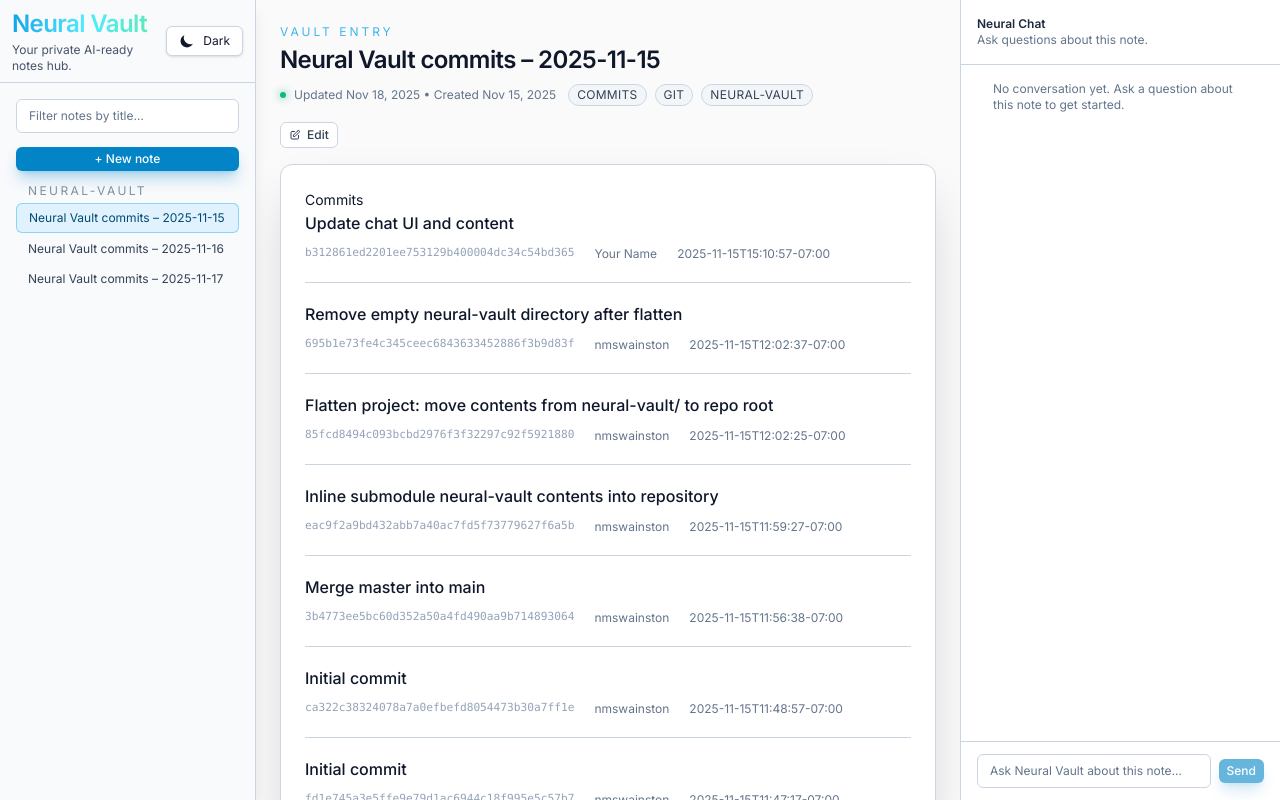
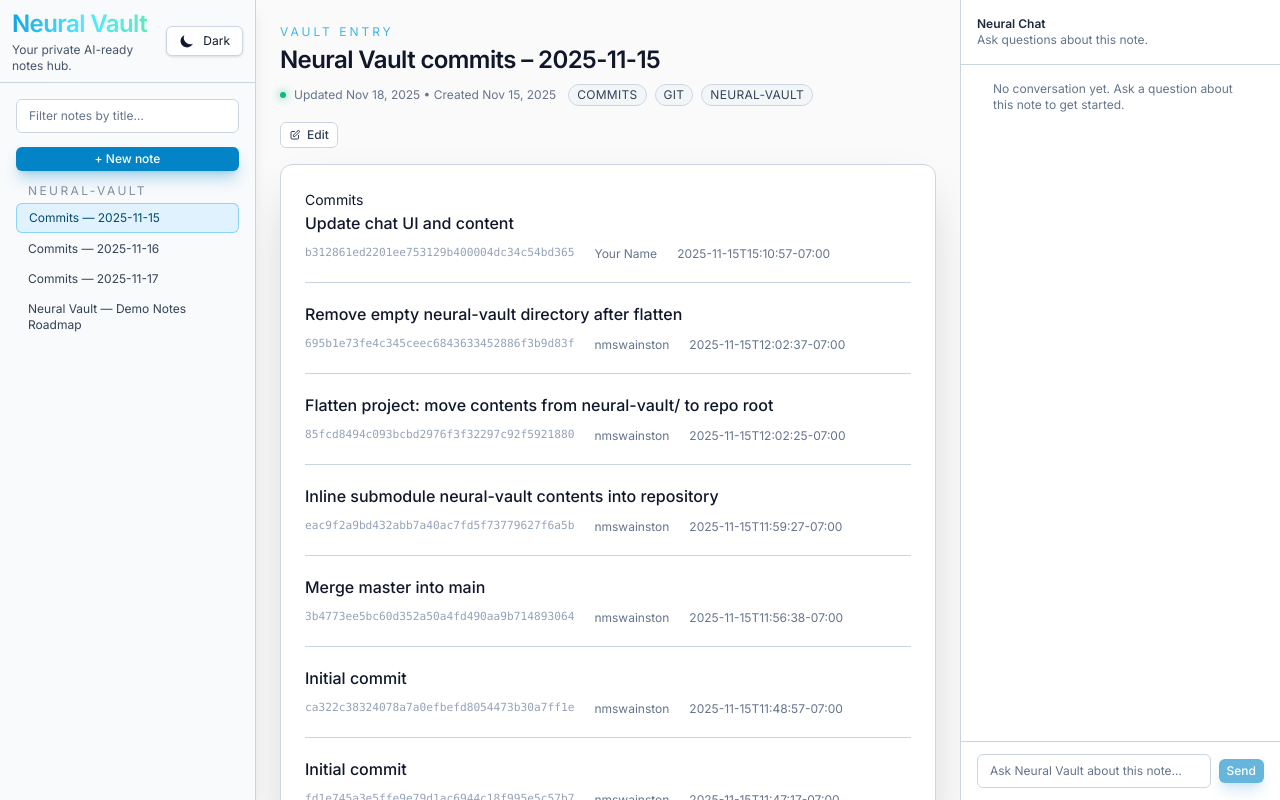
Before and after one commit to nmswainston/Neural-Vault, a Next.js app: page /notes/neural-vault/commits-2025-11-15 in a window 1280 px wide. Built offline with nearby package versions, Linux system fonts and the light colour scheme.

Commit message:
feat: add local demo repo and sidebar loading state

```diff
--- a/src/app/api/notes/route.ts
+++ b/src/app/api/notes/route.ts
@@ -1,5 +1,5 @@
 import { NextResponse } from "next/server"
-import { createNote } from "@/lib/notes"
+import { createNote, getAllNotes } from "@/lib/notes"
 
 function slugify(input: string): string {
 	// Basic slugify: lowercase, remove non-word, replace spaces/hyphens with single hyphen
@@ -11,6 +11,18 @@ function slugify(input: string): string {
 		.replace(/[^a-z0-9\s-]/g, "")
 		.replace(/[\s_-]+/g, "-")
 		.replace(/^-+|-+$/g, "")
+}
+
+// GET /api/notes
+// Returns all notes
+export async function GET() {
+	try {
+		const notes = await getAllNotes()
+		return NextResponse.json(notes)
+	} catch (error) {
+		const message = error instanceof Error ? error.message : "Unknown error"
+		return NextResponse.json({ error: message }, { status: 500 })
+	}
 }
 
 // POST /api/notes
--- a/src/app/notes/[...slug]/page.tsx
+++ b/src/app/notes/[...slug]/page.tsx
@@ -24,7 +24,7 @@ export default async function NotePage({ params }: PageProps) {
           <p className="text-xs text-slate-400 dark:text-slate-400">
             The requested entry could not be located in the vault.
           </p>
-          <Link href="/notes" className="mt-3 inline-block">
+          <Link href="/" className="mt-3 inline-block">
             <Button variant="secondary" size="sm">
               Return to notes
             </Button>
--- a/src/components/layout/Sidebar.tsx
+++ b/src/components/layout/Sidebar.tsx
@@ -1,8 +1,48 @@
-import { getAllNotes } from "@/lib/notes"
+
+"use client"
+
+import { useEffect, useState } from "react"
 import SidebarClient from "./SidebarClient"
+import type { Note } from "@/data/types"
+import { getAllNotes } from "@/data/repo"
 
-export default async function Sidebar() {
-  const notes = await getAllNotes()
+export default function Sidebar() {
+  const [notes, setNotes] = useState<Note[]>([])
+  const [loading, setLoading] = useState(true)
+
+  useEffect(() => {
+    let active = true
+    ;(async () => {
+      try {
+        const data = await getAllNotes()
+        if (active) setNotes(data)
+      } finally {
+        if (active) setLoading(false)
+      }
+    })()
+
+    return () => {
+      active = false
+    }
+  }, [])
+
+  if (loading) {
+    return (
+      <aside className="w-64 border-r border-slate-300 bg-slate-50 backdrop-blur-xl shadow-lg dark:border-slate-800 dark:bg-slate-900/80 dark:shadow-xl dark:shadow-black/40 dark:ring-1 dark:ring-slate-800 flex flex-col h-screen shrink-0">
+        <div className="flex items-center gap-2 px-3 py-2 border-b border-slate-300 dark:border-slate-800">
+          <div className="flex-1">
+            <div className="h-6 w-32 rounded bg-slate-200/80 dark:bg-slate-800/80" />
+            <div className="mt-2 h-3 w-40 rounded bg-slate-200/70 dark:bg-slate-800/70" />
+          </div>
+        </div>
+        <div className="flex-1 overflow-y-auto p-4 space-y-3">
+          <div className="h-8 rounded bg-slate-200/70 dark:bg-slate-800/70" />
+          <div className="h-8 rounded bg-slate-200/70 dark:bg-slate-800/70" />
+          <div className="h-20 rounded bg-slate-200/60 dark:bg-slate-800/60" />
+        </div>
+      </aside>
+    )
+  }
 
   return <SidebarClient notes={notes} />
 }
--- a/src/components/layout/SidebarClient.tsx
+++ b/src/components/layout/SidebarClient.tsx
@@ -3,7 +3,7 @@
 import { useState, useMemo } from "react"
 import Link from "next/link"
 import { usePathname } from "next/navigation"
-import type { Note } from "@/lib/notes"
+import type { Note } from "@/data/types"
 import { Button } from "@/components/ui/Button"
 import { Input } from "@/components/ui/Input"
 import ThemeToggle from "./ThemeToggle"
--- /dev/null
+++ b/src/data/mock/notes.ts
@@ -0,0 +1,79 @@
+import type { Note } from "@/data/types"
+
+export const seedNotes: Note[] = [
+  {
+    title: "Neural Vault — Demo Notes Roadmap",
+    slug: "neural-vault/demo-roadmap",
+    tags: ["demo", "ux", "architecture"],
+    createdAt: "2025-11-14T09:18:22.000Z",
+    updatedAt: "2025-11-18T16:04:11.000Z",
+    content: [
+      "# Neural Vault Demo Roadmap",
+      "",
+      "This vault is a **client-side demo**. Notes are persisted in `localStorage` and loaded with a small artificial delay to simulate real apps.",
+      "",
+      "## Principles",
+      "",
+      "- Keep UI responsive, show realistic loading states",
+      "- No network requests",
+      "- Changes persist across reloads",
+      "",
+      "## Next",
+      "",
+      "- Add a notes list page (optional)",
+      "- Improve mock chat summaries",
+    ].join("\n"),
+  },
+  {
+    title: "Commits — 2025-11-15",
+    slug: "neural-vault/commits-2025-11-15",
+    tags: ["changelog", "notes"],
+    createdAt: "2025-11-15T08:03:10.000Z",
+    updatedAt: "2025-11-15T08:03:10.000Z",
+    content: [
+      "# Commits — 2025-11-15",
+      "",
+      "- Added polished sidebar navigation",
+      "- Improved note rendering and metadata formatting",
+      "- Added edit flow for notes",
+      "",
+      "## Observations",
+      "",
+      "The UI feels snappy when data is local, but the demo should still show small loading delays so it feels realistic.",
+    ].join("\n"),
+  },
+  {
+    title: "Commits — 2025-11-16",
+    slug: "neural-vault/commits-2025-11-16",
+    tags: ["changelog", "ui"],
+    createdAt: "2025-11-16T10:41:55.000Z",
+    updatedAt: "2025-11-16T10:41:55.000Z",
+    content: [
+      "# Commits — 2025-11-16",
+      "",
+      "- Tightened spacing and typography across pages",
+      "- Improved empty states for first-run experience",
+      "",
+      "## Notes",
+      "",
+      "When shipping a demo, prioritize **predictable behavior** over cleverness.",
+    ].join("\n"),
+  },
+  {
+    title: "Commits — 2025-11-17",
+    slug: "neural-vault/commits-2025-11-17",
+    tags: ["changelog", "chat"],
+    createdAt: "2025-11-17T12:22:07.000Z",
+    updatedAt: "2025-11-17T12:22:07.000Z",
+    content: [
+      "# Commits — 2025-11-17",
+      "",
+      "- Added a chat panel alongside the note view",
+      "- Chat should reference the current note context",
+      "",
+      "## Demo Chat Behavior",
+      "",
+      "Chat responses should be helpful but deterministic for a demo: short summary + suggestions + a follow-up question.",
+    ].join("\n"),
+  },
+]
--- /dev/null
+++ b/src/data/repo.ts
@@ -0,0 +1,162 @@
+import type { ChatMessage, Note } from "@/data/types"
+import { seedNotes } from "@/data/mock/notes"
+
+const STORAGE_KEY = "neural-vault-notes"
+
+function delay(ms: number) {
+  return new Promise<void>((resolve) => setTimeout(resolve, ms))
+}
+
+function randomDelay() {
+  return 200 + Math.floor(Math.random() * 101) // 200-300ms
+}
+
+function safeReadNotes(): Note[] | null {
+  if (typeof window === "undefined") return null
+  try {
+    const raw = window.localStorage.getItem(STORAGE_KEY)
+    if (!raw) return null
+    const parsed = JSON.parse(raw) as unknown
+    if (!Array.isArray(parsed)) return null
+    return parsed as Note[]
+  } catch {
+    return null
+  }
+}
+
+function safeWriteNotes(notes: Note[]) {
+  if (typeof window === "undefined") return
+  try {
+    window.localStorage.setItem(STORAGE_KEY, JSON.stringify(notes))
+  } catch {
+    // ignore (storage full, private mode, etc.)
+  }
+}
+
+function ensureInitialized(): Note[] {
+  const existing = safeReadNotes()
+  if (existing && existing.length) return existing
+
+  // First run: seed local storage
+  safeWriteNotes(seedNotes)
+  return seedNotes
+}
+
+export async function getAllNotes(): Promise<Note[]> {
+  await delay(randomDelay())
+  const notes = ensureInitialized()
+  return [...notes].sort((a, b) => a.slug.localeCompare(b.slug))
+}
+
+export async function getNoteBySlug(slug: string): Promise<Note | null> {
+  await delay(randomDelay())
+  const notes = ensureInitialized()
+  return notes.find((n) => n.slug === slug) ?? null
+}
+
+export async function createNote(input: {
+  title: string
+  slug: string
+  content: string
+  tags?: string[]
+}): Promise<Note> {
+  await delay(randomDelay())
+  const notes = ensureInitialized()
+
+  const slug = input.slug.trim()
+  if (!slug) throw new Error("Invalid note slug provided")
+
+  if (notes.some((n) => n.slug === slug)) {
+    throw new Error(`Note with slug "${slug}" already exists`)
+  }
+
+  const now = new Date().toISOString()
+  const note: Note = {
+    title: input.title.trim() || slug,
+    slug,
+    tags: Array.isArray(input.tags) ? input.tags : [],
+    createdAt: now,
+    updatedAt: now,
+    content: input.content ?? "",
+  }
+
+  const next = [note, ...notes]
+  safeWriteNotes(next)
+  return note
+}
+
+export async function updateNote(input: {
+  slug: string
+  title: string
+  content: string
+  tags?: string[]
+}): Promise<Note> {
+  await delay(randomDelay())
+  const notes = ensureInitialized()
+
+  const idx = notes.findIndex((n) => n.slug === input.slug)
+  if (idx === -1) throw new Error(`Note with slug "${input.slug}" not found`)
+
+  const existing = notes[idx]
+  const now = new Date().toISOString()
+
+  const updated: Note = {
+    ...existing,
+    title: input.title.trim() || existing.title,
+    content: typeof input.content === "string" ? input.content : existing.content,
+    tags: Array.isArray(input.tags) ? input.tags : existing.tags,
+    updatedAt: now,
+  }
+
+  const next = [...notes]
+  next[idx] = updated
+  safeWriteNotes(next)
+  return updated
+}
+
+export async function deleteNote(slug: string): Promise<void> {
+  await delay(randomDelay())
+  const notes = ensureInitialized()
+
+  const next = notes.filter((n) => n.slug !== slug)
+  if (next.length === notes.length) {
+    throw new Error(`Note with slug "${slug}" not found`)
+  }
+
+  safeWriteNotes(next)
+}
+
+function summarize(text: string, maxLen: number) {
+  const cleaned = text.replace(/\s+/g, " ").trim()
+  if (cleaned.length <= maxLen) return cleaned
+  return cleaned.slice(0, maxLen).trimEnd() + "…"
+}
+
+export async function sendChatMessage(input: {
+  messages: ChatMessage[]
+  noteSlug: string
+}): Promise<{ reply: string }> {
+  await delay(randomDelay())
+  const note = await getNoteBySlug(input.noteSlug)
+  const lastUser = [...input.messages].reverse().find((m) => m.role === "user")?.content?.trim()
+  if (!lastUser) throw new Error("Missing user message")
+
+  if (!note) {
+    return {
+      reply:
+        "I can’t find that note in this demo vault. Try refreshing, or open a different note from the sidebar.",
+    }
+  }
+
+  const notePreview = note.content ? summarize(note.content, 360) : ""
+  const reply = [
+    `From **${note.title}**:`,
+    notePreview ? `- Context: ${notePreview}` : "- Context: (This note is empty.)",
+    `- Your question: ${summarize(lastUser, 180)}`,
+    "",
+    "Demo answer:",
+    "If you want, I can summarize the note, extract action items, or help rewrite a section—tell me which.",
+  ].join("\n")
+
+  return { reply }
+}
--- /dev/null
+++ b/src/data/types.ts
@@ -0,0 +1,14 @@
+export type Note = {
+  title: string
+  slug: string
+  tags: string[]
+  createdAt: string | null
+  updatedAt: string | null
+  content: string
+}
+
+export type ChatMessage = {
+  role: "user" | "assistant"
+  content: string
+  error?: boolean
+}
```
